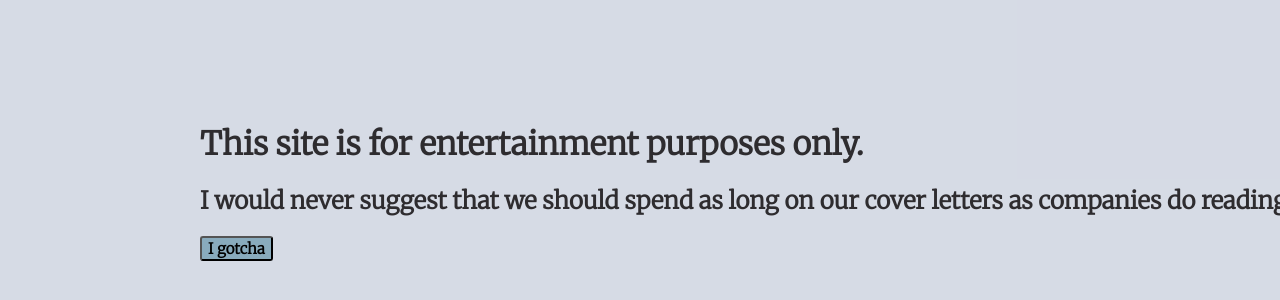
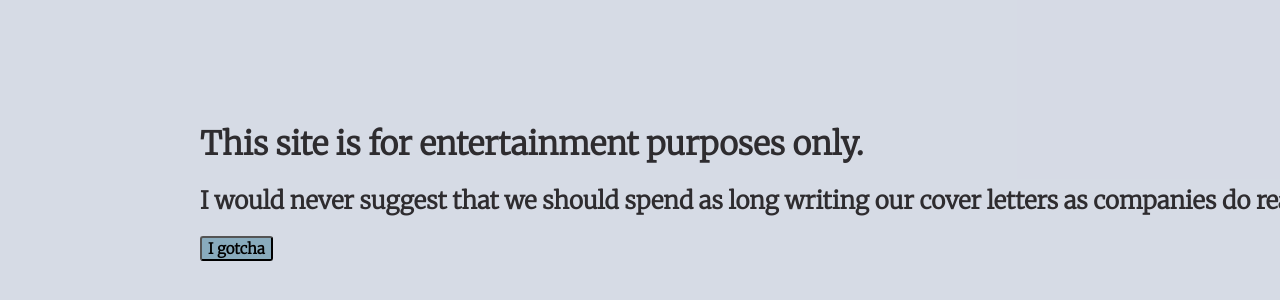
Before and after one commit to JillKlatt/cover-letter-builder, a React (Create React App) app: page / in a window 1280 px wide. Shown: the part 76-376 px from the top of the page. Built offline with nearby package versions, Linux system fonts and the light colour scheme.

Commit message:
make it more better

```diff
--- a/src/Form.js
+++ b/src/Form.js
@@ -156,7 +156,7 @@ function Form() {
 
             <div id='button-intro'>
                 <h1>This site is for entertainment purposes only.</h1>
-                <h2>I would never suggest that we should spend as long on our cover letters as companies do reading them.</h2>
+                <h2>I would never suggest that we should spend as long writing our cover letters as companies do reading them.</h2>
                 <button onClick={jokeIntro}>I gotcha</button>
             </div>
 
```
